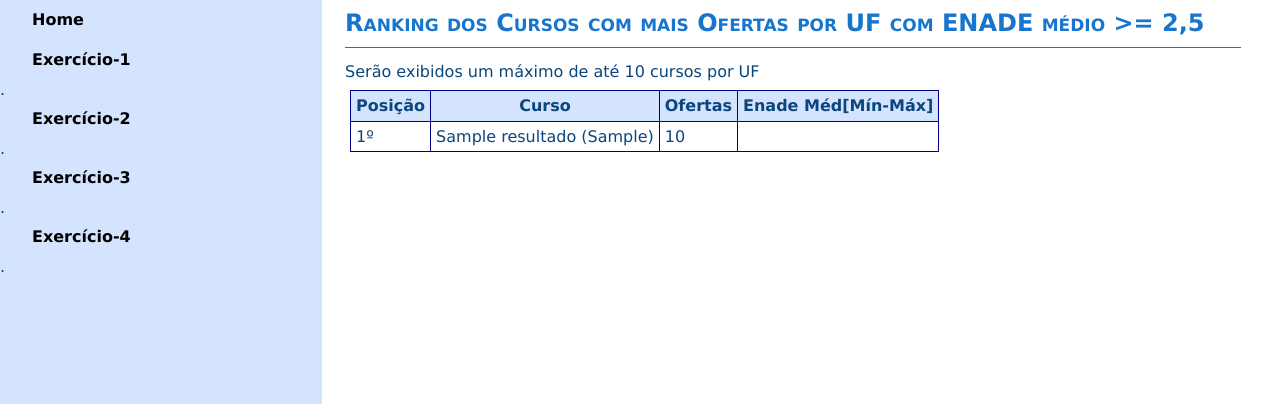
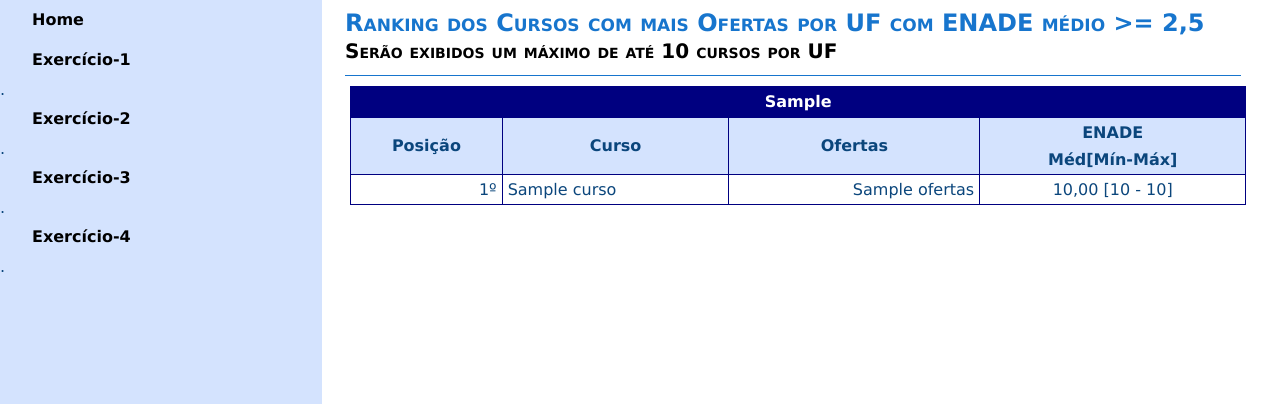
Before and after one commit to ClaraTeoMorais/BancoDados_2025, a Django app: template aula_09-19_trabalho/AulasBD_v4.0_Agrupamento-Dados/app/templates/ranking_ofertas.html in a window 1280 px wide. Shown: the part 81-485 px from the top of the page. Run offline with Django 5.2, Linux system fonts and the light colour scheme; the template is opened without the code that fills it: most values are stand-ins (such as "Sample title", 1, 10 or a date in 2020).

Commit message:
finalizar trabalho

```diff
--- a/aula_09-19_trabalho/AulasBD_v4.0_Agrupamento-Dados/app/static/css/site.css
+++ b/aula_09-19_trabalho/AulasBD_v4.0_Agrupamento-Dados/app/static/css/site.css
@@ -224,3 +224,32 @@ nav ul a:hover {
     /* cor da fonte */
     color: white;
 }
+
+
+/* PÁG DE RANKING DAS OFERTAS */
+h2 span{
+    color: black;
+    font-size: 20px;
+}
+
+#ranking_ofertas{
+    width: 100%;
+    margin-bottom: 3em;
+}
+
+#th_uf{
+    color: white;
+    background-color: navy;
+}
+
+#posicao{
+    text-align: right;
+}
+
+#ofertas{
+    text-align: right;
+}
+
+#enade{
+    text-align: center;
+}
--- a/aula_09-19_trabalho/AulasBD_v4.0_Agrupamento-Dados/app/templates/base.html
+++ b/aula_09-19_trabalho/AulasBD_v4.0_Agrupamento-Dados/app/templates/base.html
@@ -23,6 +23,7 @@
             <li>  <a href="{% url 'campi_uf' %}">Campi por UF</a> </li>
             <li>  <a href="{% url 'cursos_area' %}">Cursos por Área</a> </li>
             <li>  <a href="{% url 'ranking_municipio' %}">Ranking por Município</a> </li>
+            <li>  <a href="{% url 'ranking_ofertas' %}">Ranking Ofertas por UF</a> </li>
         </ul>
     </nav>
     <!-- CONTEUDO DAS PAGINAS -->
--- a/aula_09-19_trabalho/AulasBD_v4.0_Agrupamento-Dados/app/templates/ranking_ofertas.html
+++ b/aula_09-19_trabalho/AulasBD_v4.0_Agrupamento-Dados/app/templates/ranking_ofertas.html
@@ -2,34 +2,45 @@
 {% load humanize %}
 
 {% block titulo_pagina %}
-    <h2>Ranking dos Cursos com mais Ofertas por UF com ENADE médio >= 2,5</h2>
-    <p>Serão exibidos um máximo de até 10 cursos por UF</p>
+    <h2>
+        Ranking dos Cursos com mais Ofertas por UF com ENADE médio >= 2,5 <br>
+        <span>Serão exibidos um máximo de até 10 cursos por UF</span>
+    </h2>
 {% endblock %}
 
 {% block conteudo %}
 
- <table>
+{% for f in final %}
+    <table id="ranking_ofertas">
         <!-- CABECALHO DA TABELA HTML -->
         <thead>
+            <tr>
+                <th colspan="4" id="th_uf">{{ f.uf }}</th>
+            </tr>
             <tr>
                 <th>Posição</th>
                 <th>Curso</th>
                 <th>Ofertas</th>
-                <th>Enade Méd[Mín-Máx]</th>
+                <th>
+                    ENADE<br>
+                    <span>Méd[Mín-Máx]</span>
+                </th>
             </tr>
         </thead>
 
         <!-- LINHAS DA TABELA HTML CONTENDO OS REGISTROS -->
         <tbody>
             <!-- LOOP PARA PEGAR CADA REGISTRO -->
-            {% for i in resultado %}
+            {% for i in f.ranking %}
                 <tr>
-                    <td>{{ forloop.counter }}º</td>
-                    <td>{{ i.nome }} ({{ i.uf }})</td>
-                    <td>{{ i.quantidade|intcomma }}</td>
+                    <td id="posicao">{{ forloop.counter }}º</td>
+                    <td>{{ i.curso }}</td>
+                    <td id="ofertas">{{ i.ofertas }}</td>
+                    <td id="enade">{{ i.enade_avg|floatformat:2 }} [{{ i.enade_min|floatformat:0 }} - {{ i.enade_max|floatformat:0 }}]</td>
                 </tr>
             {% endfor %}
         </tbody>
     </table>
+{% endfor %}
 
 {% endblock %}
--- a/aula_09-19_trabalho/AulasBD_v4.0_Agrupamento-Dados/app/util_conexao.py
+++ b/aula_09-19_trabalho/AulasBD_v4.0_Agrupamento-Dados/app/util_conexao.py
@@ -6,7 +6,7 @@ def obter_conexao():
     servidor = '.\SQLEXPRESS'
     banco    = 'cursos_superiores'
     usuario  = 'sa'
-    senha    = '12345' # poder ser também: "senha", "senha@123", "Senha@123"
+    senha    = 'Senha@123' # poder ser também: "senha", "senha@123", "Senha@123"
 
 
     # realiza conexao com o BD
--- a/aula_09-19_trabalho/AulasBD_v4.0_Agrupamento-Dados/proj_bd/urls.py
+++ b/aula_09-19_trabalho/AulasBD_v4.0_Agrupamento-Dados/proj_bd/urls.py
@@ -28,5 +28,5 @@ urlpatterns = [
     path('campi_uf/', views.campi_uf, name='campi_uf'),
     path('cursos_area/', views.cursos_area, name='cursos_area'),
     path('ranking_municipio/', views.ranking_municipio, name='ranking_municipio'),
-    # path('ranking_ofertas/', views.ranking_ofertas, name='ranking_ofertas'),
+    path('ranking_ofertas/', views.ranking_ofertas, name='ranking_ofertas'),
 ]
```
Also changed, not shown: aula_09-19_trabalho/AulasBD_v4.0_Agrupamento-Dados/app/views.py (+42 -21 lines).
